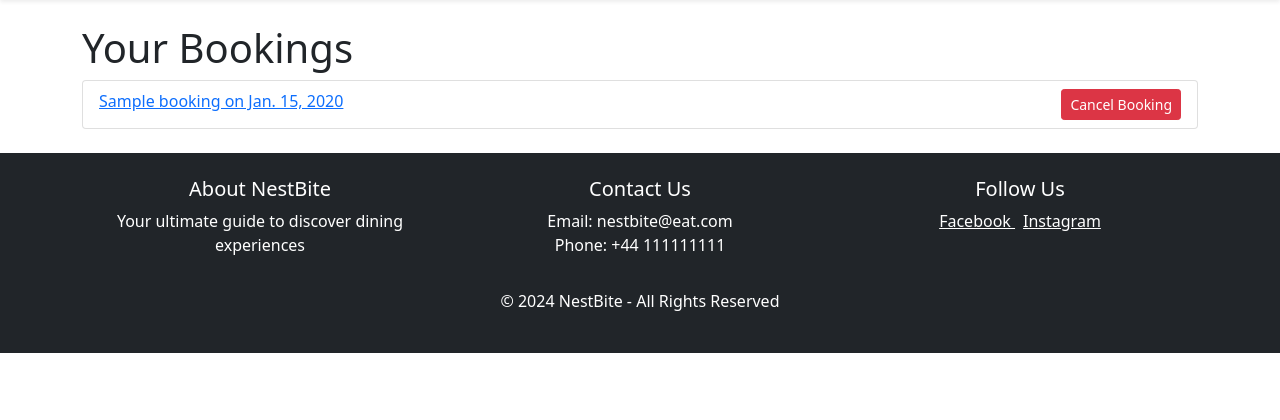
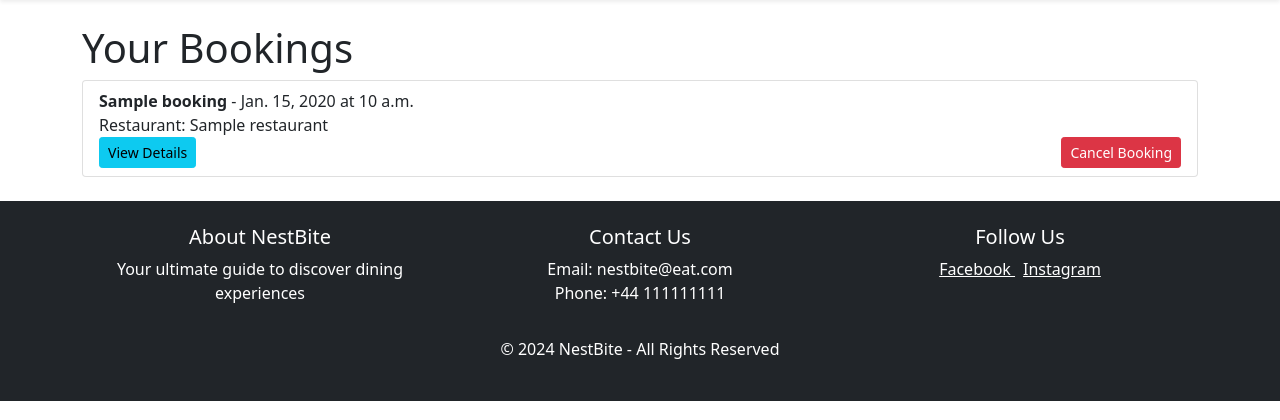
Before and after one commit to ValerioS05/nestbite, a Django app: page /booking/ in a window 1280 px wide. Shown: the part 56-476 px from the top of the page. Run offline with Django 4.2, Linux system fonts and the light colour scheme; a user stored in the database is signed in; tables that the repository leaves empty hold one stand-in row (values such as "Sample post"); some libraries are stand-ins or nearby versions.

Commit message:
modify booking list template to display some more details

```diff
--- a/templates/booking/booking_list.html
+++ b/templates/booking/booking_list.html
@@ -8,7 +8,11 @@
 <ul class="list-group">
     {% for booking in bookings %}
         <li class="list-group-item">
-            <a href="{% url 'booking_detail' booking.id %}">{{ booking.customer_name }} on {{ booking.booking_date }}</a>
+            <strong>{{ booking.customer_name }}</strong> -
+            {{ booking.booking_date }} at {{ booking.start_time }}<br>
+            Restaurant: {{ booking.tables.first.restaurant.name }}
+            <br>
+            <a href="{% url 'booking_detail' booking.id %}" class="btn btn-info btn-sm">View Details</a>
             <a href="{% url 'cancel_booking' booking.id %}" class="btn btn-danger btn-sm float-end" onclick="return confirm('Are you sure you want to cancel this booking?');">Cancel Booking</a>
         </li>
     {% empty %}
```
